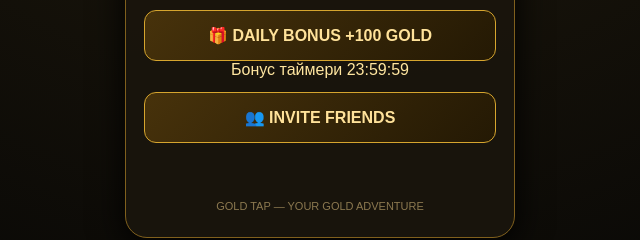
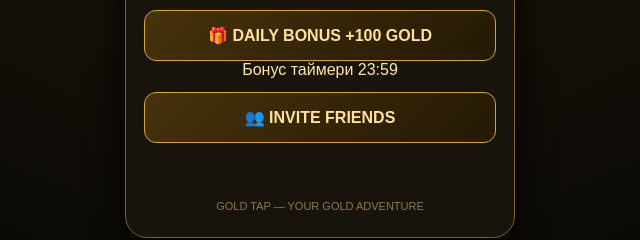
Before and after one commit to manmtrkuz-lab/gold-tap, a plain HTML site: page index.html in a window 1280 px wide. Shown: the part 536-776 px from the top of the page, 320-960 px from the left. Drawn offline with Linux system fonts and the light colour scheme.

Commit message:
Update index.html

```diff
--- a/index.html
+++ b/index.html
@@ -170,7 +170,7 @@
       🎁 DAILY BONUS +100 GOLD
     </button>
     <div id=" bonusTimer">
-      Бонус таймери 23:59:59
+      Бонус таймери 23:59
     </div>
     <button class="action" onclick="inviteFriends()">
       👥 INVITE FRIENDS
```
